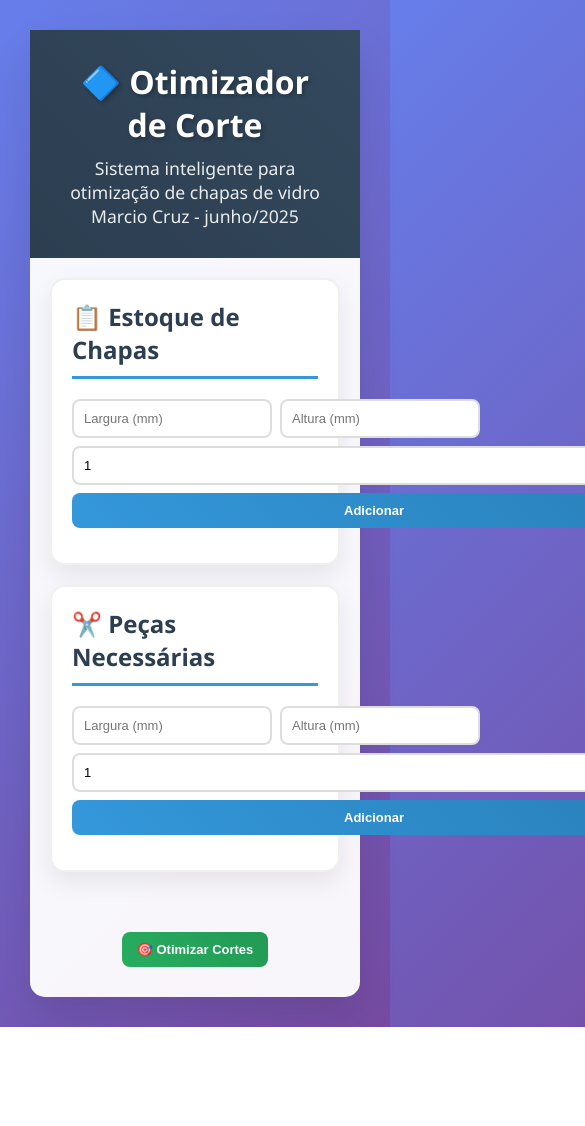
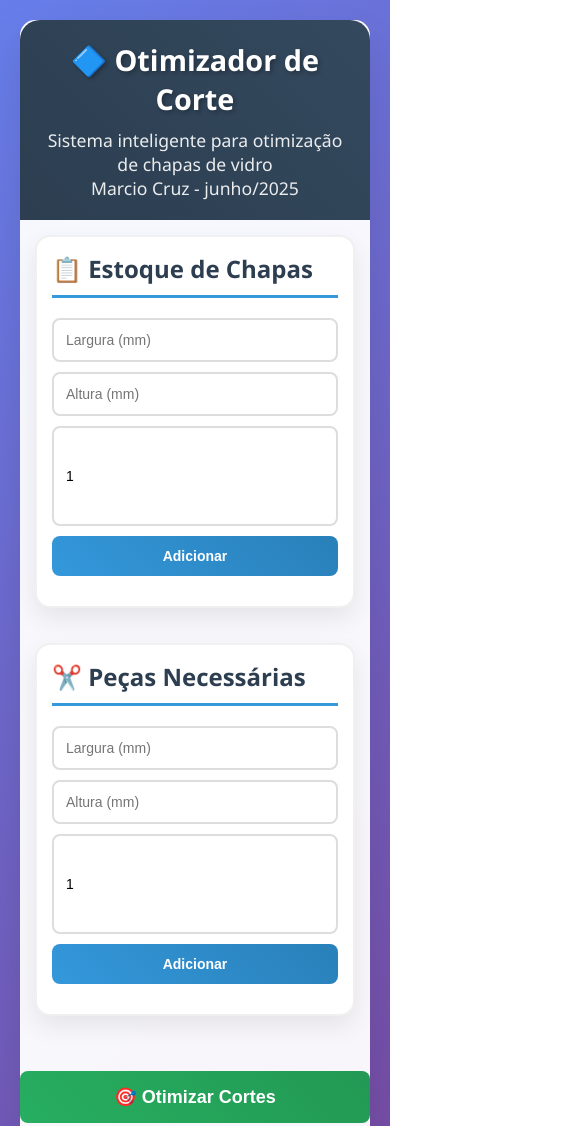
Before and after one commit to marciocruz1976/marciocruz1976.github.io, a plain HTML site: page index.html in a window 390 px wide. Shown: the top 1126 px of the page, 585 px wide, since content can reach past the window. Before the commit the page ends 1027 px from the top, so only its background shows below. Drawn offline with nearby package versions, Linux system fonts and the light colour scheme.

Commit message:
Update index.html

```diff
--- a/index.html
+++ b/index.html
@@ -27,7 +27,7 @@
             background: rgba(255, 255, 255, 0.95);
             border-radius: 20px;
             box-shadow: 0 20px 40px rgba(0, 0, 0, 0.1);
-            overflow: visible;
+            overflow: hidden;
         }
 
         .header {
@@ -35,6 +35,7 @@
             color: white;
             padding: 30px;
             text-align: center;
+            border-radius: 20px 20px 0 0;
         }
 
         .header h1 {
@@ -49,11 +50,10 @@
         }
 
         .main-content {
-            display: grid-column;
+            display: grid;
             grid-template-columns: 1fr 1fr;
             gap: 30px;
             padding: 30px;
-            overflow: visible;
             align-items: start;
         }
 
@@ -63,9 +63,7 @@
             padding: 25px;
             box-shadow: 0 10px 25px rgba(0, 0, 0, 0.08);
             border: 2px solid #f0f0f0;
-            overflow: visible;
             min-height: 280px;
-            width: 100%;
             display: flex;
             flex-direction: column;
         }
@@ -76,18 +74,20 @@
             font-size: 1.5em;
             border-bottom: 3px solid #3498db;
             padding-bottom: 10px;
-            flex-shrink: 0;
         }
 
+        /* CORREÇÃO PRINCIPAL: Input group mais flexível */
         .input-group {
-            display: grid;
-            grid-template-columns: 1fr 1fr 100px 120px;
+            display: flex;
+            flex-wrap: wrap;
             gap: 10px;
             margin-bottom: 15px;
-            align-items: center;
+            align-items: stretch;
         }
 
         .input-group input {
+            flex: 1;
+            min-width: 120px;
             padding: 12px;
             border: 2px solid #ddd;
             border-radius: 8px;
@@ -101,6 +101,12 @@
             box-shadow: 0 0 10px rgba(52, 152, 219, 0.2);
         }
 
+        /* Input de quantidade menor */
+        .input-group input[placeholder*="Quantidade"] {
+            flex: 0 0 100px;
+            min-width: 100px;
+        }
+
         .btn {
             padding: 12px 20px;
             border: none;
@@ -109,6 +115,12 @@
             font-weight: bold;
             transition: all 0.3s ease;
             font-size: 14px;
+            white-space: nowrap;
+        }
+
+        .input-group .btn {
+            flex: 0 0 120px;
+            min-width: 120px;
         }
 
         .btn-primary {
@@ -138,6 +150,7 @@
             padding: 15px 30px;
             margin: 20px auto;
             display: block;
+            width: fit-content;
         }
 
         .btn-success:hover {
@@ -152,6 +165,7 @@
             padding: 15px 30px;
             margin: 20px auto;
             display: block;
+            width: fit-content;
         }
 
         .btn-pdf:hover {
@@ -179,6 +193,7 @@
         .results {
             grid-column: 1 / -1;
             margin-top: 30px;
+            padding: 0 30px 30px;
             overflow-x: auto;
         }
 
@@ -203,7 +218,6 @@
             margin: 20px 0;
             position: relative;
             background: linear-gradient(45deg, #ecf0f1, #bdc3c7);
-            overflow: visible;
             min-height: 200px;
         }
 
@@ -272,6 +286,33 @@
             margin-bottom: 5px;
         }
 
+        /* Melhorias para as listas */
+        .list-container {
+            flex-grow: 1;
+            overflow-y: auto;
+            max-height: 300px;
+            padding-right: 5px;
+        }
+
+        .list-container::-webkit-scrollbar {
+            width: 8px;
+        }
+
+        .list-container::-webkit-scrollbar-track {
+            background: #f1f1f1;
+            border-radius: 10px;
+        }
+
+        .list-container::-webkit-scrollbar-thumb {
+            background: #3498db;
+            border-radius: 10px;
+        }
+
+        .list-container::-webkit-scrollbar-thumb:hover {
+            background: #2980b9;
+        }
+
+        /* Media queries melhoradas */
         @media (max-width: 768px) {
             .main-content {
                 grid-template-columns: 1fr;
@@ -279,13 +320,15 @@
             }
 
             .input-group {
-                grid-template-columns: 1fr 1fr;
-                gap: 15px;
+                flex-direction: column;
+                gap: 10px;
             }
 
-            .input-group input:nth-child(3),
-            .input-group button {
-                grid-column: 1 / -1;
+            .input-group input,
+            .input-group .btn {
+                flex: 1;
+                min-width: unset;
+                width: 100%;
             }
 
             .header h1 {
@@ -301,22 +344,51 @@
                 margin: 10px;
                 border-radius: 15px;
             }
+
+            .btn-success, .btn-pdf {
+                width: 100%;
+            }
         }
 
-        @media (max-width: 1200px) {
-            .input-group {
-                grid-template-columns: 1fr 1fr 80px 100px;
-                gap: 8px;
+        @media (max-width: 1024px) and (min-width: 769px) {
+            .input-group input {
+                min-width: 100px;
             }
 
-            .input-group input {
+            .input-group input[placeholder*="Quantidade"] {
+                flex: 0 0 80px;
+                min-width: 80px;
+            }
+
+            .input-group .btn {
+                flex: 0 0 100px;
+                min-width: 100px;
                 font-size: 13px;
+                padding: 12px 15px;
+            }
+        }
+
+        /* Para telas muito pequenas */
+        @media (max-width: 480px) {
+            body {
                 padding: 10px;
             }
 
-            .btn {
-                padding: 10px 15px;
-                font-size: 13px;
+            .header {
+                padding: 20px;
+            }
+
+            .header h1 {
+                font-size: 1.8em;
+            }
+
+            .main-content {
+                padding: 15px;
+                gap: 15px;
+            }
+
+            .section {
+                padding: 15px;
             }
         }
     </style>
@@ -338,7 +410,7 @@
                     <input type="number" id="stockQuantity" placeholder="Quantidade" min="1" value="1">
                     <button class="btn btn-primary" onclick="addStock()">Adicionar</button>
                 </div>
-                <div id="stockList"></div>
+                <div class="list-container" id="stockList"></div>
             </div>
 
             <div class="section">
@@ -349,14 +421,18 @@
                     <input type="number" id="pieceQuantity" placeholder="Quantidade" min="1" value="1">
                     <button class="btn btn-primary" onclick="addPiece()">Adicionar</button>
                 </div>
-                <div id="pieceList"></div>
+                <div class="list-container" id="pieceList"></div>
             </div>
         </div>
 
-        <button class="btn btn-success" onclick="optimizeCuts()">🎯 Otimizar Cortes</button>
+        <div style="text-align: center;">
+            <button class="btn btn-success" onclick="optimizeCuts()">🎯 Otimizar Cortes</button>
+        </div>
 
         <!-- Botão para exportar para PDF (inicialmente escondido) -->
-        <button id="exportPdfBtn" class="btn btn-pdf" onclick="exportToPDF()" style="display: none;">📄 Exportar para PDF</button>
+        <div style="text-align: center;">
+            <button id="exportPdfBtn" class="btn btn-pdf" onclick="exportToPDF()" style="display: none;">📄 Exportar para PDF</button>
+        </div>
 
         <div id="results" class="results"></div>
     </div>
```
